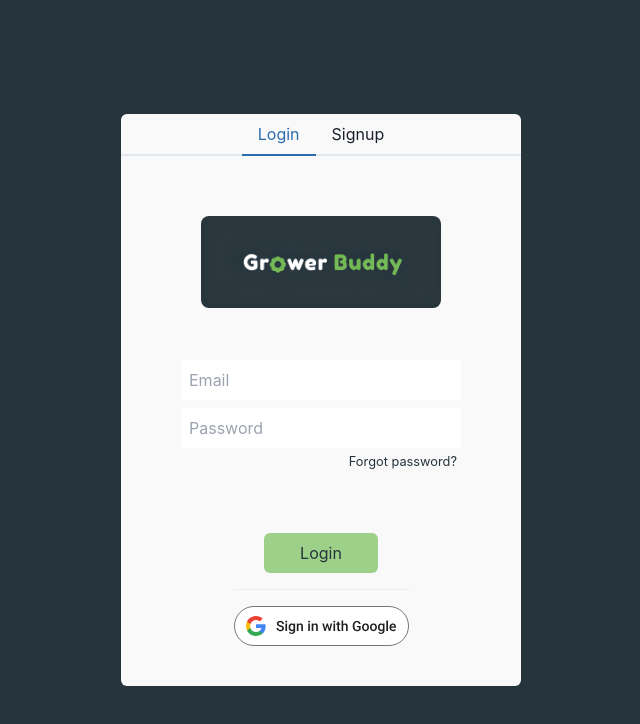
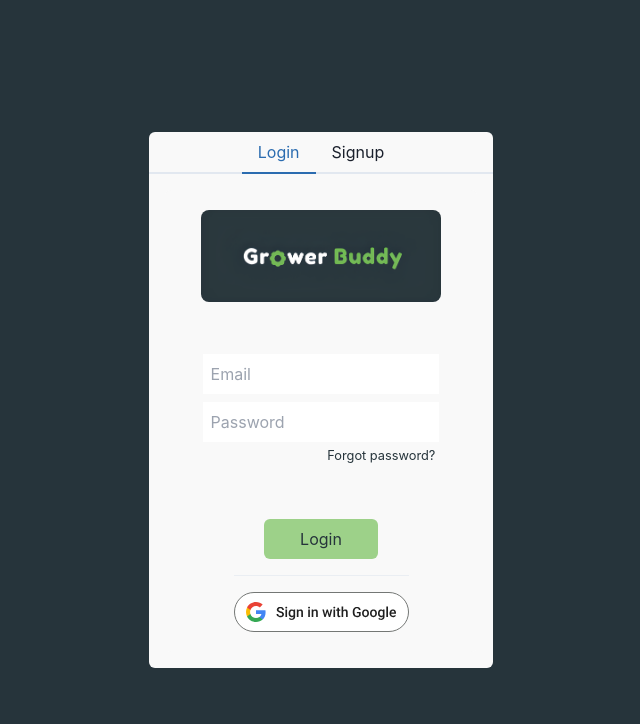
Before and after one commit to alvaropsouza/grower-buddy-frontend, a Next.js app: page / in a window 1280 px wide. Shown: the top 724 px of the page, without its empty margins (319-959 px from the left). Built offline with nearby package versions, Linux system fonts and the light colour scheme.

Commit message:
improved strucutre code, reduced login form size

```diff
--- a/src/components/loginForm/loginForm.tsx
+++ b/src/components/login-form/loginForm.tsx
@@ -1,4 +1,3 @@
-/* eslint-disable @typescript-eslint/unbound-method */
 import React, { useState, type FormEvent } from "react";
 import Image from "next/image";
 import { loginUser } from "../../services/User/UserService";
@@ -39,7 +38,7 @@
     }
   };
   return (
-    <div className="min-w-0 rounded-md bg-[#f9f9f9] p-6">
+    <div className="rounded-md bg-[#f9f9f9] p-5">
       <form
         onSubmit={handleSubmit}
         className="flex flex-col items-center justify-center"
@@ -52,7 +51,7 @@
           style={{
             height: "auto",
           }}
-          className="mx-10 mb-12 mt-5 flex select-none rounded-lg"
+          className="mb-12 flex select-none rounded-lg"
         />
         <div className="flex w-[90%] flex-col">
           <div className="flex flex-col">
--- /dev/null
+++ b/src/components/login-signup-form/LoginSignupForm.tsx
@@ -0,0 +1,29 @@
+import { Tabs, TabList, TabPanels, Tab, TabPanel } from "@chakra-ui/react";
+import LoginForm from "~/components/login-form/loginForm";
+
+export default function LoginSignupForm() {
+  return (
+    <Tabs
+      align="center"
+      size="md"
+      className="items-center rounded-md bg-[#f9f9f9]"
+    >
+      <TabList>
+        <Tab>Login</Tab>
+        <Tab>Signup</Tab>
+      </TabList>
+
+      <TabPanels>
+        <TabPanel>
+          <LoginForm />
+        </TabPanel>
+        <TabPanel>
+          <LoginForm />
+        </TabPanel>
+        <TabPanel>
+          <LoginForm />
+        </TabPanel>
+      </TabPanels>
+    </Tabs>
+  );
+}
--- a/src/components/ui/Buttons.tsx
+++ b/src/components/ui/Buttons.tsx
@@ -2,7 +2,7 @@
   return (
     <button
       type="submit"
-      className="mt-10 rounded-md bg-[#9DD189] p-2 px-9 text-[#26343b] hover:bg-[#6FBD52] focus:outline-none"
+      className="mt-8 rounded-md bg-[#9DD189] p-2 px-9 text-[#26343b] hover:bg-[#6FBD52] focus:outline-none"
     >
       Login
     </button>
--- a/src/pages/index.tsx
+++ b/src/pages/index.tsx
@@ -1,6 +1,5 @@
 import Head from "next/head";
-import LoginForm from "~/components/loginForm/loginForm";
-import { Tabs, TabList, TabPanels, Tab, TabPanel } from "@chakra-ui/react";
+import LoginSignupForm from "~/components/login-signup-form/LoginSignupForm";
 
 export default function Home() {
   return (
@@ -12,28 +11,7 @@
       </Head>
 
       <main className="min-w-screen flex min-h-screen flex-col items-center justify-center bg-[#26343b]	">
-        <Tabs
-          align="center"
-          size="md"
-          className="items-center rounded-md bg-[#f9f9f9]"
-        >
-          <TabList>
-            <Tab>Login</Tab>
-            <Tab>Signup</Tab>
-          </TabList>
-
-          <TabPanels>
-            <TabPanel>
-              <LoginForm />
-            </TabPanel>
-            <TabPanel>
-              <LoginForm />
-            </TabPanel>
-            <TabPanel>
-              <LoginForm />
-            </TabPanel>
-          </TabPanels>
-        </Tabs>
+        <LoginSignupForm />
       </main>
     </>
   );
```
